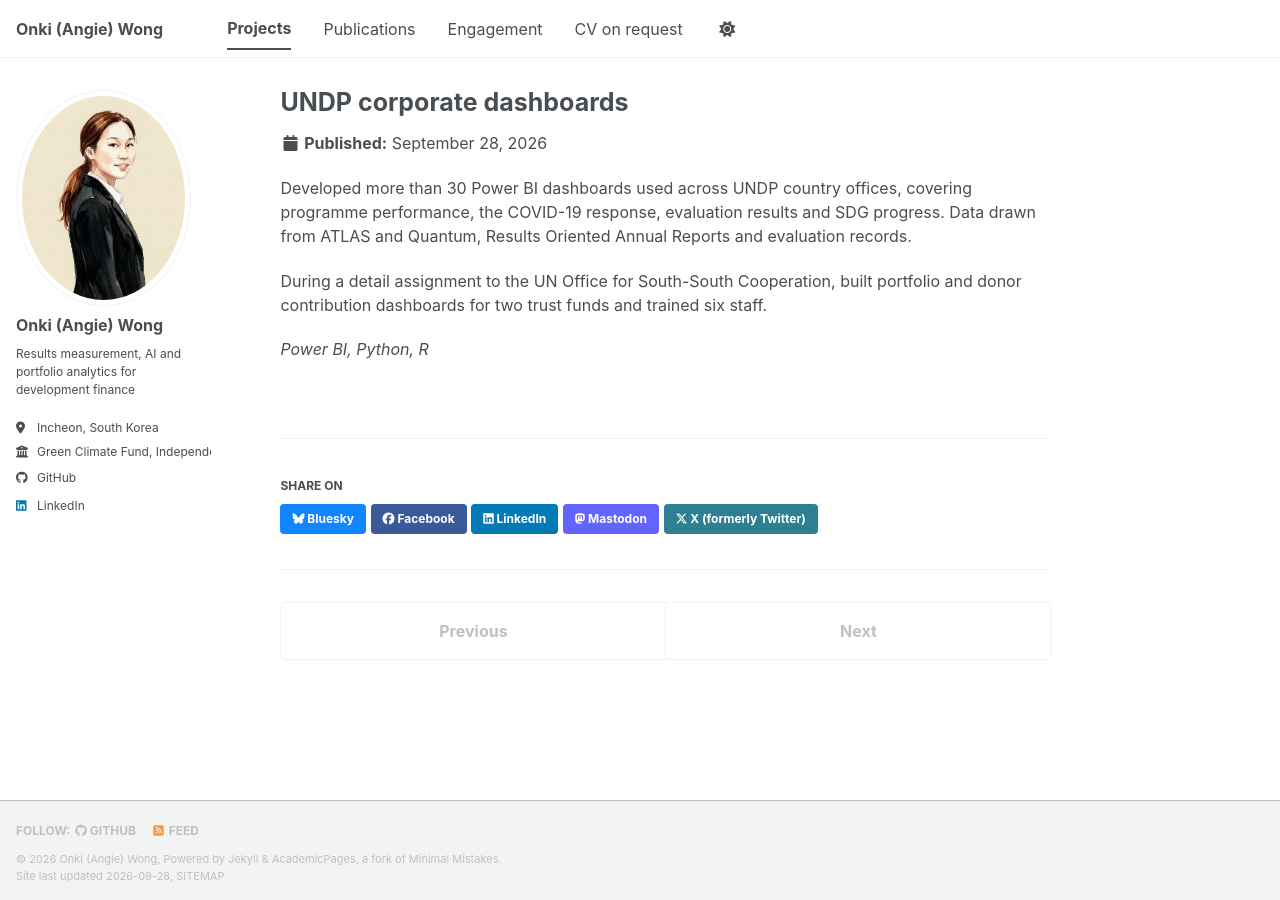
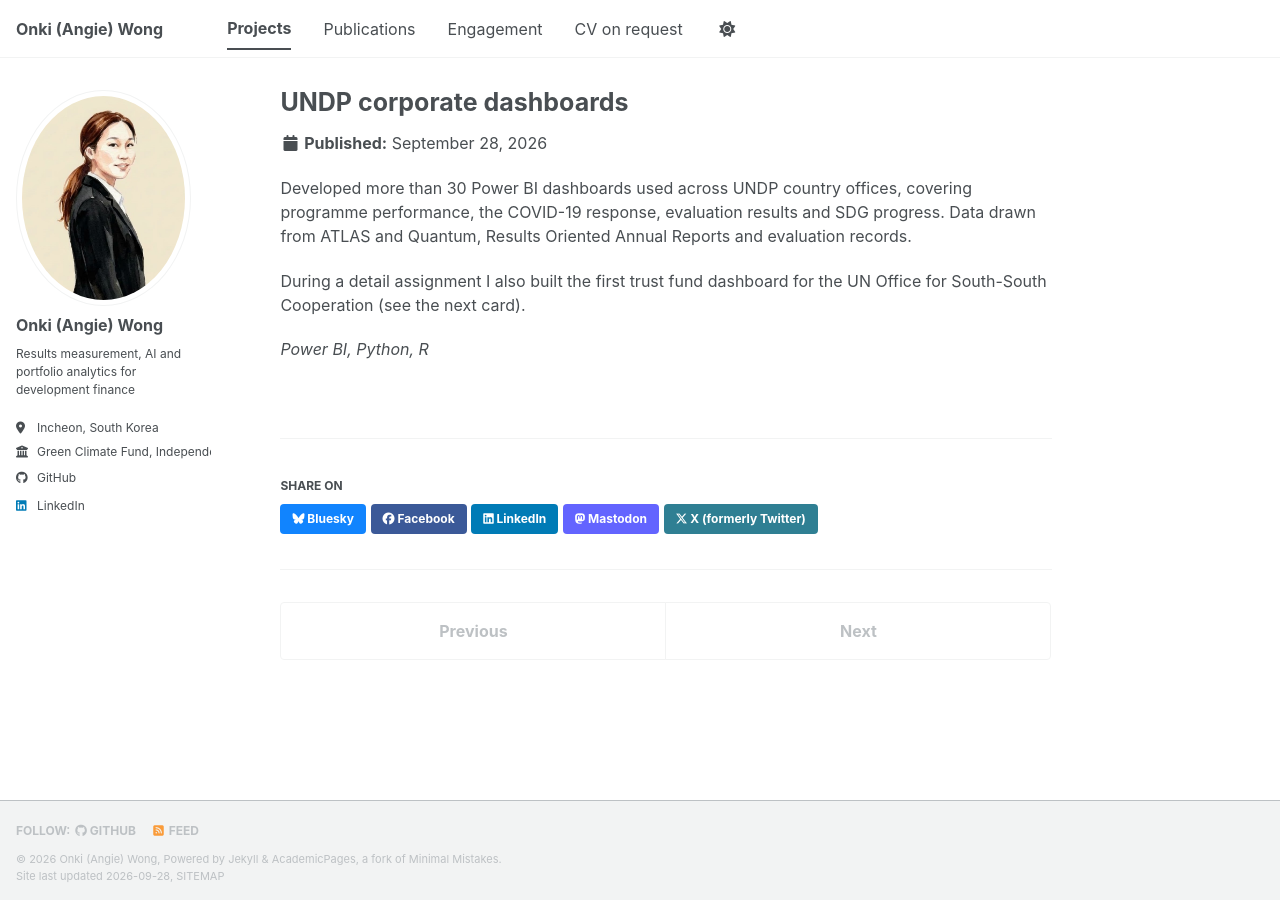
Before and after one commit to owangie/owangie.github.io, a Jekyll site: the page built from _portfolio/3-undp-dashboards.md, in a window 1280 px wide. Built offline with Jekyll 4.4.1, drawn with Linux system fonts in a browser that asks for light colours; a style sheet for code colours, icons or effects is not loaded.

Commit message:
Add UNOSSC trust fund dashboard project

```diff
--- a/_portfolio/3-undp-dashboards.md
+++ b/_portfolio/3-undp-dashboards.md
@@ -6,6 +6,6 @@ collection: portfolio
 
 Developed more than 30 Power BI dashboards used across UNDP country offices, covering programme performance, the COVID-19 response, evaluation results and SDG progress. Data drawn from ATLAS and Quantum, Results Oriented Annual Reports and evaluation records.
 
-During a detail assignment to the UN Office for South-South Cooperation, built portfolio and donor contribution dashboards for two trust funds and trained six staff.
+During a detail assignment I also built the first trust fund dashboard for the UN Office for South-South Cooperation (see the next card).
 
 *Power BI, Python, R*
```
Also changed, not shown: _portfolio/3b-unossc-trust-fund-dashboard.md (added, +11 -0 lines).
